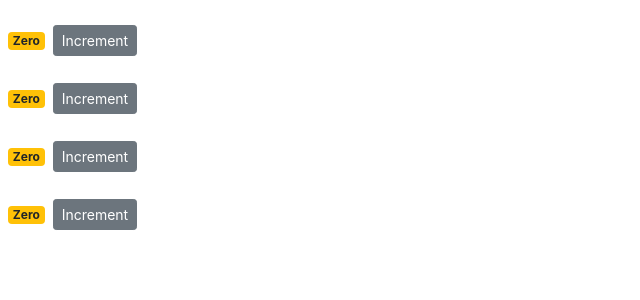
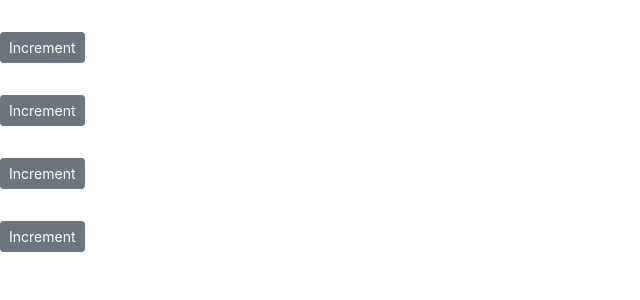
Before and after one commit to jpitman1010/counter2, a React (Create React App) app: page / in a window 1280 px wide. Shown: the top 300 px of the page, without its empty margins (0-640 px from the left). Built offline with nearby package versions, Linux system fonts and the light colour scheme.

Commit message:
passing children

```diff
--- a/src/components/counter.jsx
+++ b/src/components/counter.jsx
@@ -1,8 +1,11 @@
 import React, { Component } from 'react';
 
+
+//Passing children through props is to pass an object property between
+//opening and closing tags and render content.
 class Counter extends Component {
     state = {
-        count: this.props.value,
+        value: this.props.value,
         tags: []
     };
 
@@ -16,15 +19,16 @@
     }
 
     handleIncrement = () => {
-        this.setState({ count: this.state.count + 1 });
+        this.setState({ value: this.state.count + 1 });
     }
 
     render() {
-        console.log('props', this.props);
+        console.log(this.props)
 
         return (
         <React.Fragment>
             <br/>
+            <h4>{this.props.id}</h4>
             {/* { this.state.tags.length === 0 && "Please create new tag!   " } */}
             <span className={this.getBadgeClasses()}>{ this.formatCount() }</span>
             <button onClick={() => this.handleIncrement()} className="btn btn-secondary btn-sm">Increment</button>
--- a/src/components/counters.jsx
+++ b/src/components/counters.jsx
@@ -12,12 +12,13 @@
      };
 
     render() {
-        console.log('props', this.psrops);
 
         return (
             <div>
                 { this.state.counters.map(counter =>
-                <Counter key={counter.id}  value={counter.value} selected={true}/>)}
+                <Counter key={counter.id}  value={counter.value}>
+                    <h4>Counter # {counter.id}</h4>
+                </Counter>)}
             </div>
          );
     }
```
